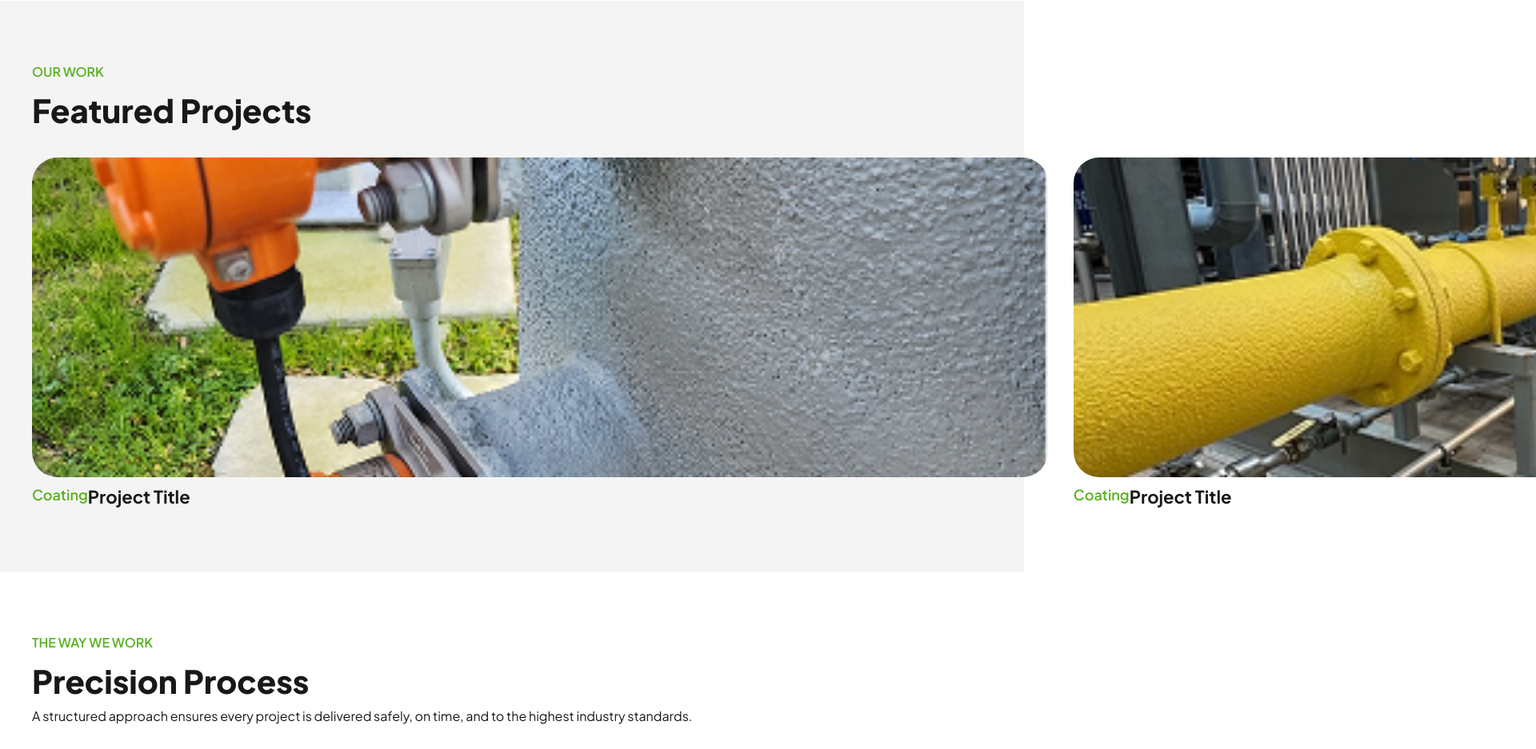
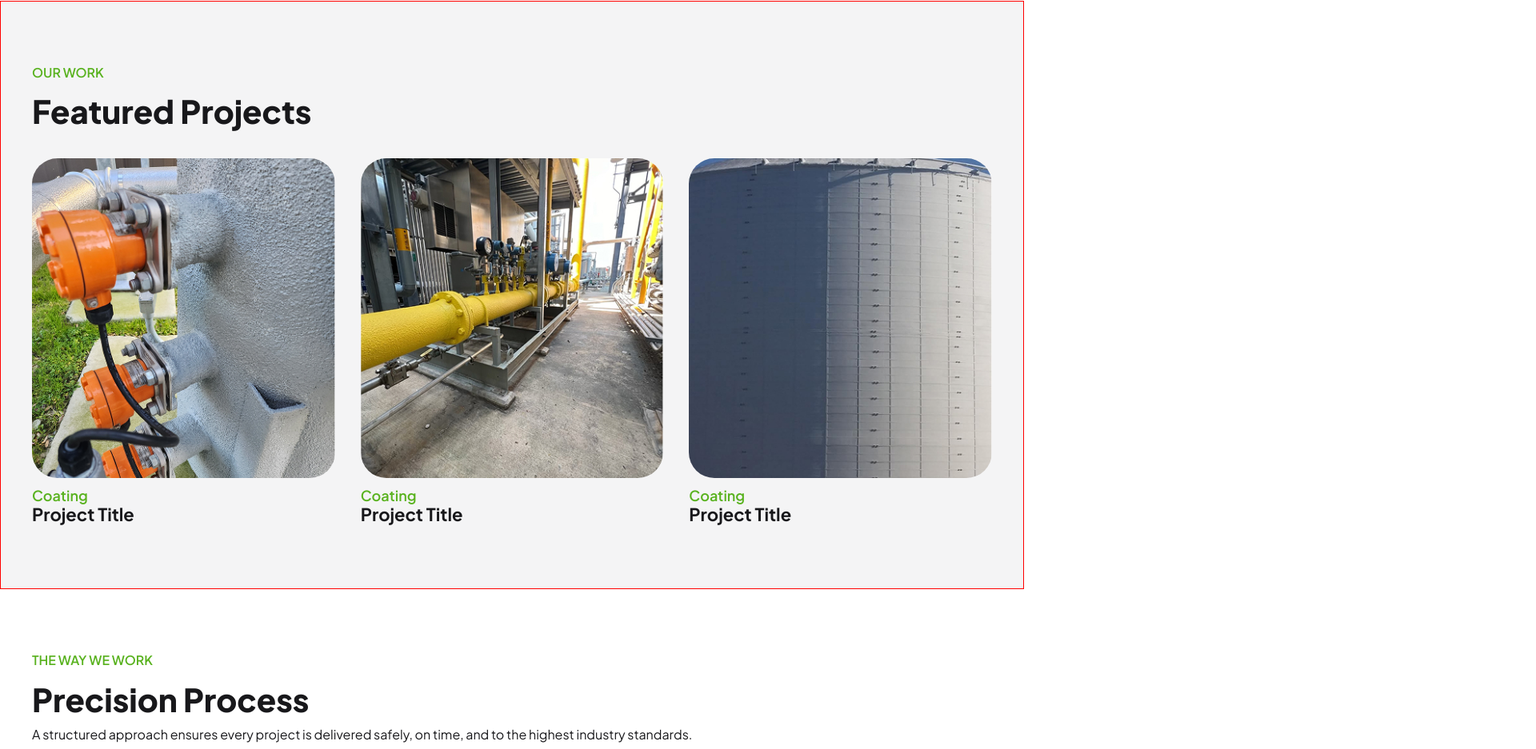
Before and after one commit to icekomo/EIS, a plain HTML site: page deploy/index.html in a window 1280 px wide. Shown: the part 2578-3515 px from the top of the page at 80% size, 1920 px wide, since content can reach past the window. Drawn offline with Linux system fonts and the light colour scheme.

Commit message:
fixed projects

```diff
--- a/deploy/index.html
+++ b/deploy/index.html
@@ -27,7 +27,7 @@
         </title>
         <meta
             name="description"
-            content="Clementi Consulting provides expert FDA regulatory affairs, CMC development, and GxP compliance support for pharmaceutical and biotechnology companies navigating CDER and CBER pathways."
+            content="Elite Industrial Services delivers removable insulation covers and industrial coatings built for durability, safety, and energy savings. 20+ years of field-proven expertise."
         />
         <meta
             name="keywords"
@@ -60,7 +60,7 @@
         />
         <meta
             name="twitter:description"
-            content="Expert FDA regulatory affairs and medical consulting for pharmaceutical and biotech innovators."
+            content="Removable insulation covers & industrial coatings that pay for themselves fast. 20+ years of field-proven, safety-first expertise."
         />
         <meta
             name="twitter:image"
@@ -217,30 +217,33 @@
     <div id="index-projects" class="content-padding">
 
                                 <div id="index-projects-container">
+
                                     <div id="title-block">
                                         <h3>OUR WORK</h3>
                                         <h2>Featured Projects</h2>
                                     </div>
-                                    <ul id="projects">
-                                        <li id="project-1">
+
+                                    <ul id="index-projects-galley">
+
+                                        <li id="index-project-1">
                                             <div class="hero"></div>
-                                            <div id="project-content">
+                                            <div class="index-project-content">
                                                 <h3>Coating</h3>
                                                 <h2>Project Title</h2>
                                             </div>
                                         </li>
 
-                                        <li id="project-2">
+                                        <li id="index-project-2">
                                             <div class="hero"></div>
-                                            <div id="project-content">
+                                            <div class="index-project-content">
                                                 <h3>Coating</h3>
                                                 <h2>Project Title</h2>
                                             </div>
                                         </li>
 
-                                        <li id="project-3">
+                                        <li id="index-project-3">
                                             <div class="hero"></div>
-                                            <div id="project-content">
+                                            <div class="index-project-content">
                                                 <h3>Coating</h3>
                                                 <h2>Project Title</h2>
                                             </div>
--- a/dev/scss/sections/index/_index-projects.scss
+++ b/dev/scss/sections/index/_index-projects.scss
@@ -3,89 +3,87 @@
 ============= */
 @use "../../helpers";
 
-#index-projects{
+#index-projects {
+    border: 1px solid red;
     background-color: var(--light-grey);
 
-    @include helpers.xl{
+    @include helpers.xl {
         display: grid;
         grid-template-columns: auto 1200px auto;
         grid-template-areas: ". index-projects .";
     }
 
-    #index-projects-container{
+    #index-projects-container {
 
-        @include helpers.xl{
+        @include helpers.xl {
             grid-area: index-projects;
+
         }
 
-        #projects{
+        #index-projects-galley {
             display: grid;
             gap: 32px;
 
-            @include helpers.md{
+            @include helpers.md {
                 grid-template-columns: repeat(4, 1fr);
                 grid-template-areas:
-                "p1 p1 p2 p2"
-                ".. p3 p3 ..";
+                    "ip1 ip1 ip2 ip2"
+                    ".. ip3 ip3 ..";
             }
 
-            @include helpers.lg{
+            @include helpers.lg {
                 grid-template-columns: repeat(3, 1fr);
-                grid-template-areas:
-                "p1 p2 p3";
+                grid-template-areas: "ip1 ip2 ip3";
             }
 
-            li{
-
-                .hero{
+            li {
+                .hero {
                     height: 400px;
                     background-size: cover;
                     background-position: center;
                     border-radius: 32px;
                     margin-bottom: 12px;
-
                 }
             }
 
-            #project-1{
-                    @include helpers.md{
-                        grid-area: p1;
+            #index-project-1 {
+                @include helpers.md {
+                    grid-area: ip1;
                 }
-                    .hero{
+                .hero {
                     background-image: url("../img/index/projects/project-1.jpg");
                 }
             }
 
-                #project-2{
-                    @include helpers.md{
-                        grid-area: p2;
+            #index-project-2 {
+                @include helpers.md {
+                    grid-area: ip2;
                 }
-                    .hero{
+                .hero {
                     background-image: url("../img/index/projects/project-2.jpg");
                 }
             }
 
-                #project-3{
-                    @include helpers.md{
-                        grid-area: p3;
+            #index-project-3 {
+                @include helpers.md {
+                    grid-area: ip3;
                 }
-                    .hero{
+                .hero {
                     background-image: url("../img/index/projects/project-3.jpg");
                 }
             }
 
-                #project-content{
-                    h3{
+            .index-project-content {
+                h3 {
                     color: var(--dark-green);
                     font-weight: 550;
                     font-size: helpers.rem-calc(18);
                 }
 
-                    h2{
+                h2 {
                     font-size: helpers.rem-calc(22);
                 }
             }
         }
-
     }
 }
```
Also changed, not shown: deploy/about.html (+2 -2 lines), deploy/contact.html (+2 -2 lines), deploy/project-detail.html (+2 -2 lines), deploy/projects.html (+2 -2 lines), deploy/services.html (+2 -2 lines), deploy/css/styles.css, 4 other files. Lines whose indentation alone changed are shown as unchanged.
